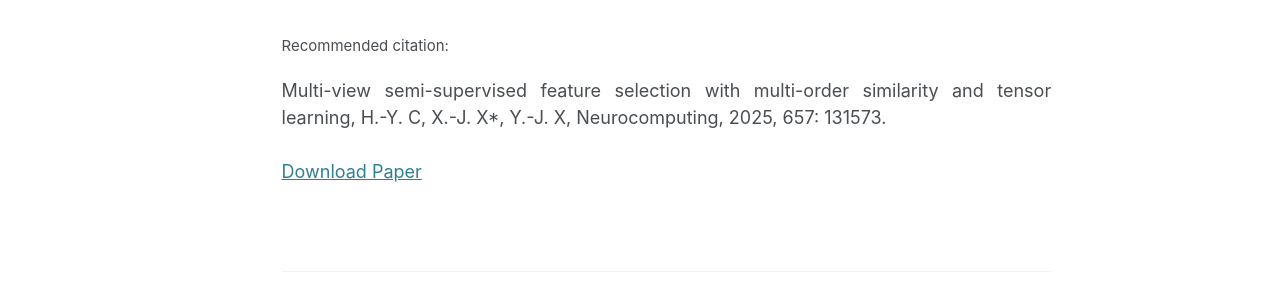
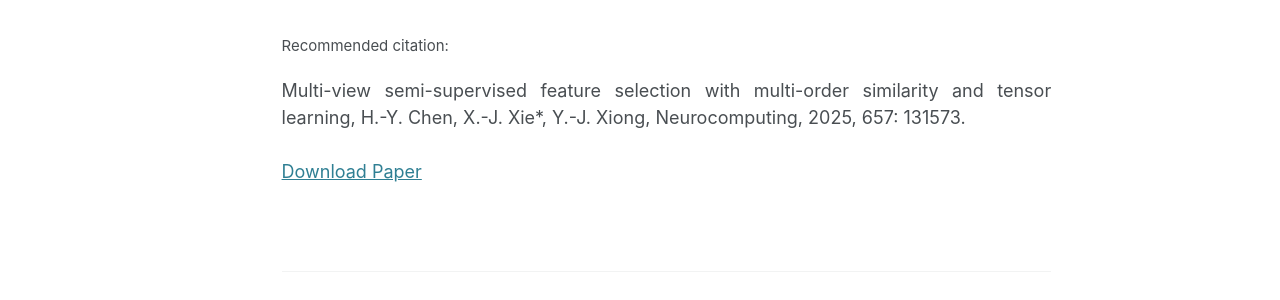
Before and after one commit to X-Lab-CN/introduce, a Jekyll site: the page built from _publications/2025-11-03-paper-title-number-1.md, in a window 1280 px wide and 1349 px high. Shown: the part 624-924 px from the top of the window. Built offline with Jekyll 4.4.1, drawn with Linux system fonts in a browser that asks for light colours.

Commit message:
Update 2025-11-03-paper-title-number-1.md

```diff
--- a/_publications/2025-11-03-paper-title-number-1.md
+++ b/_publications/2025-11-03-paper-title-number-1.md
@@ -7,7 +7,7 @@
 date: 2025-11-03
 venue: 'Neurocomputing'
 paperurl: 'http://xiongyujie.cn/files/Multi-view semi-supervised feature selection with multi-order similarity and tensor learning.pdf'
-citation: '<br/><div style="text-align: justify;">Multi-view semi-supervised feature selection with multi-order similarity and tensor learning, H.-Y. C, X.-J. X*, Y.-J. X, Neurocomputing, 2025, 657: 131573.</div>'
+citation: '<br/><div style="text-align: justify;">Multi-view semi-supervised feature selection with multi-order similarity and tensor learning, H.-Y. Chen, X.-J. Xie*, Y.-J. Xiong, Neurocomputing, 2025, 657: 131573.</div>'
 ---
 
 <div style="text-align: justify;">Multi-view data has attracted extensive attention because it can better characterize samples, and multi-view semi-supervised feature selection can not only effectively improve multi-view performance, but also maintain the original real structure of the data. To this end, many scholars have proposed various models to achieve this goal. However, most of the existing methods rely on the graph structure constructed from the original data and use the constructed graph as a guide for feature selection. This not only ignores multi-order domain knowledge, but also ignores the high-order relations between views. Therefore, this study effectively integrates multi-order domain information with graph learning, and performs tensor low-rank learning on the graph structure between multiple views. A multi-view semi-supervised feature selection method based on multi-order similarity and tensor learning is proposed, which not only integrates multi-order domain information, but also takes into account the relationship between views. Based on this, we propose an iterative method to solve the objective function and prove the superiority of our method on multiple basic datasets.</div>
```
